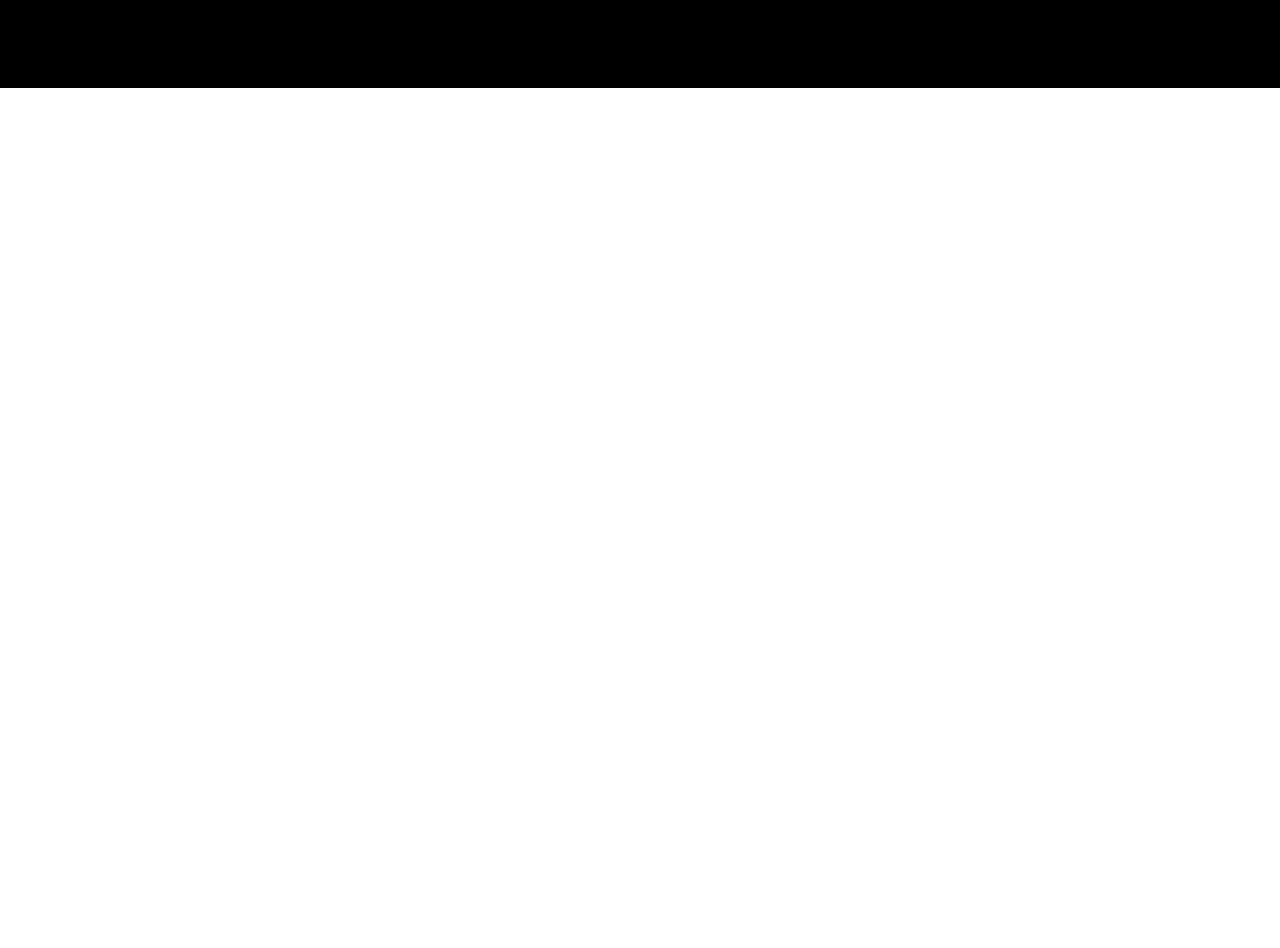
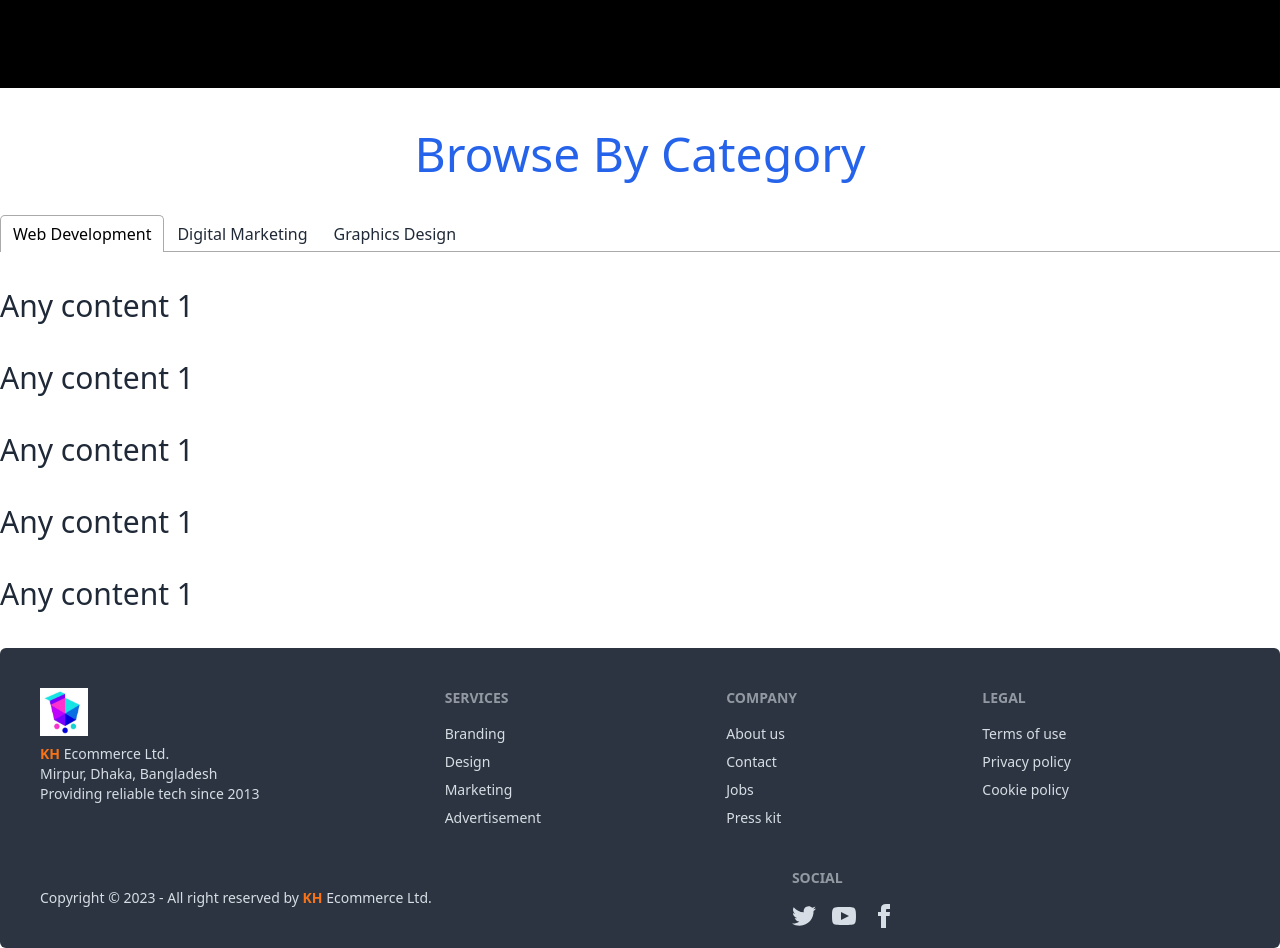
Before and after one commit to khairul-01/kh-job-ecommerce-client-site, a React (Vite) app: page / in a window 1280 px wide. Shown: the part 940-1888 px from the top of the page. Before the commit the page ends 1034 px from the top, so only its background shows below. Built offline with nearby package versions, Linux system fonts and the light colour scheme; no server answers; grey boxes are pictures that could not be loaded.

Commit message:
added footer page

```diff
--- a/package.json
+++ b/package.json
@@ -17,6 +17,7 @@
     "react": "^18.2.0",
     "react-dom": "^18.2.0",
     "react-router-dom": "^6.19.0",
+    "react-tabs": "^6.0.2",
     "sort-by": "^1.2.0",
     "sweetalert2": "^11.10.1"
   },
--- a/src/components/Root.jsx
+++ b/src/components/Root.jsx
@@ -1,11 +1,13 @@
 import { Outlet } from "react-router-dom";
 import Navbar from "./shared/Navbar";
+import Footer from "./shared/Footer";
 
 const Root = () => {
    return (
       <div className="max-w-screen-xl mx-auto">
          <Navbar></Navbar>
          <Outlet></Outlet>
+         <Footer></Footer>
       </div>
    );
 };
--- /dev/null
+++ b/src/components/home/BrowseByCategory.jsx
@@ -0,0 +1,30 @@
+import { Tab, Tabs, TabList, TabPanel } from 'react-tabs';
+import 'react-tabs/style/react-tabs.css';
+
+const BrowseByCategory = () => {
+   return (
+      <div>
+         <h1 className='text-center text text-5xl text-blue-600 my-9'>Browse By Category</h1>
+         <Tabs>
+            <TabList>
+               <Tab>Web Development</Tab>
+               <Tab>Digital Marketing</Tab>
+               <Tab>Graphics Design</Tab>
+            </TabList>
+
+            <TabPanel>
+               <h2 className='my-9 text-3xl'>Any content 1</h2>
+               <h2 className='my-9 text-3xl'>Any content 1</h2>
+               <h2 className='my-9 text-3xl'>Any content 1</h2>
+               <h2 className='my-9 text-3xl'>Any content 1</h2>
+               <h2 className='my-9 text-3xl'>Any content 1</h2>
+            </TabPanel>
+            <TabPanel>
+               <h2>Any content 2</h2>
+            </TabPanel>
+         </Tabs>
+      </div>
+   );
+};
+
+export default BrowseByCategory;
--- a/src/components/home/Home.jsx
+++ b/src/components/home/Home.jsx
@@ -1,10 +1,12 @@
 import React from 'react';
 import Banner from './Banner';
+import BrowseByCategory from './BrowseByCategory';
 
 const Home = () => {
    return (
       <div>
          <Banner></Banner>
+         <BrowseByCategory></BrowseByCategory>
       </div>
    );
 };
--- /dev/null
+++ b/src/components/home/JobCategoryCard.jsx
@@ -0,0 +1,27 @@
+
+
+const JobCategoryCard = () => {
+   return (
+      <div>
+         <div className="card w-96 bg-base-100 shadow-xl">
+
+            <div className="card-body">
+               <h2 className="card-title">
+                  Job Title
+                  <div className="badge badge-secondary">NEW</div>
+               </h2>
+               <div className="card-actions justify-between">
+                  <div className="badge badge-outline">Deadline</div>
+                  <div className="badge badge-outline">Price Range</div>
+               </div>
+               <p>Short Description</p>
+               <div className="card-actions justify-end">
+                  <button className="btn btn-primary">Bid Now</button>
+               </div>
+            </div>
+         </div>
+      </div>
+   );
+};
+
+export default JobCategoryCard;
--- /dev/null
+++ b/src/components/pages/JobDetails.jsx
@@ -0,0 +1,49 @@
+
+
+const JobDetails = () => {
+   return (
+      <div>
+         <div className="hero min-h-screen bg-base-200">
+            <div className="hero-content flex-col">
+               <div className="text-center">
+                  <h1 className="text-5xl font-bold">Job Details</h1>
+               </div>
+               <div className="card w-full max-w-sm shadow-2xl bg-base-100">
+                  <form className="card-body">
+                     <div className="form-control">
+                        <label className="label">
+                           <span className="label-text">Price</span>
+                        </label>
+                        <input type="text" name="name" placeholder="Name" className="input input-bordered" />
+                     </div>
+                     <div className="form-control">
+                        <label className="label">
+                           <span className="label-text">Deadline</span>
+                        </label>
+                        <input type="text" name="email" placeholder="email" className="input input-bordered" required />
+                     </div>
+                     <div className="form-control">
+                        <label className="label">
+                           <span className="label-text">Email</span>
+                        </label>
+                        <input type="email" name="password" placeholder="password" className="input input-bordered" required />
+                     </div>
+                     <div className="form-control">
+                        <label className="label">
+                           <span className="label-text">Buyer Email</span>
+                        </label>
+                        <input type="email" name="photoUrl" placeholder="PhotoURL" className="input input-bordered" />
+                     </div>
+                     <div className="form-control mt-6">
+                        <button className="btn btn-primary">Register</button>
+                     </div>
+                  </form>
+                  <p className="px-5 py-3">Are you already registered! Please <Link to='/login' className="btn btn-sm underline">Login</Link></p>
+               </div>
+            </div>
+         </div>
+      </div>
+   );
+};
+
+export default JobDetails;
--- /dev/null
+++ b/src/components/shared/Footer.jsx
@@ -0,0 +1,51 @@
+import logo from '../../assets/images/kh-ecommerce logo.jpg'
+
+const Footer = () => {
+   return (
+      <div>
+         <footer className="footer p-10 bg-neutral text-neutral-content rounded-t-md">
+            <aside>
+               <img className="h-12 w-12" src={logo} alt="KH Ecommerce Logo" />
+               <p><span className="font-bold text-orange-500">KH</span> Ecommerce Ltd.<br />Mirpur, Dhaka, Bangladesh<br />Providing reliable tech since 2013</p>
+            </aside>
+            <nav>
+               <header className="footer-title">Services</header>
+               <a className="link link-hover">Branding</a>
+               <a className="link link-hover">Design</a>
+               <a className="link link-hover">Marketing</a>
+               <a className="link link-hover">Advertisement</a>
+            </nav>
+            <nav>
+               <header className="footer-title">Company</header>
+               <a className="link link-hover">About us</a>
+               <a className="link link-hover">Contact</a>
+               <a className="link link-hover">Jobs</a>
+               <a className="link link-hover">Press kit</a>
+            </nav>
+            <nav>
+               <header className="footer-title">Legal</header>
+               <a className="link link-hover">Terms of use</a>
+               <a className="link link-hover">Privacy policy</a>
+               <a className="link link-hover">Cookie policy</a>
+            </nav>
+
+         </footer>
+         <footer className="footer items-center px-10 pb-5 bg-neutral text-neutral-content rounded-b-md">
+            <aside className="items-center grid-flow-col">
+
+               <p>Copyright © 2023 - All right reserved by <span className="font-bold text-orange-500">KH</span> Ecommerce Ltd.</p>
+            </aside>
+            <nav>
+               <header className="footer-title">Social</header>
+               <div className="grid grid-flow-col gap-4">
+                  <a><svg xmlns="http://www.w3.org/2000/svg" width="24" height="24" viewBox="0 0 24 24" className="fill-current"><path d="M24 4.557c-.883.392-1.832.656-2.828.775 1.017-.609 1.798-1.574 2.165-2.724-.951.564-2.005.974-3.127 1.195-.897-.957-2.178-1.555-3.594-1.555-3.179 0-5.515 2.966-4.797 6.045-4.091-.205-7.719-2.165-10.148-5.144-1.29 2.213-.669 5.108 1.523 6.574-.806-.026-1.566-.247-2.229-.616-.054 2.281 1.581 4.415 3.949 4.89-.693.188-1.452.232-2.224.084.626 1.956 2.444 3.379 4.6 3.419-2.07 1.623-4.678 2.348-7.29 2.04 2.179 1.397 4.768 2.212 7.548 2.212 9.142 0 14.307-7.721 13.995-14.646.962-.695 1.797-1.562 2.457-2.549z"></path></svg></a>
+                  <a><svg xmlns="http://www.w3.org/2000/svg" width="24" height="24" viewBox="0 0 24 24" className="fill-current"><path d="M19.615 3.184c-3.604-.246-11.631-.245-15.23 0-3.897.266-4.356 2.62-4.385 8.816.029 6.185.484 8.549 4.385 8.816 3.6.245 11.626.246 15.23 0 3.897-.266 4.356-2.62 4.385-8.816-.029-6.185-.484-8.549-4.385-8.816zm-10.615 12.816v-8l8 3.993-8 4.007z"></path></svg></a>
+                  <a><svg xmlns="http://www.w3.org/2000/svg" width="24" height="24" viewBox="0 0 24 24" className="fill-current"><path d="M9 8h-3v4h3v12h5v-12h3.642l.358-4h-4v-1.667c0-.955.192-1.333 1.115-1.333h2.885v-5h-3.808c-3.596 0-5.192 1.583-5.192 4.615v3.385z"></path></svg></a>
+               </div>
+            </nav>
+         </footer>
+      </div>
+   );
+};
+
+export default Footer;
--- a/src/components/shared/Navbar.jsx
+++ b/src/components/shared/Navbar.jsx
@@ -32,7 +32,7 @@ const Navbar = () => {
                </ul>
             </div>
             <div className="navbar-end">
-               <a className="btn"><img className='h-5' src={user} alt="user photo" /></a>
+               <a className="btn"><img className='w-7' src={user} alt="user photo" /></a>
             </div>
          </div>
          {/* <div className="navbar bg-base-100">
```
Also changed, not shown: 1 other file (tests, documents, lock files or other folders).
